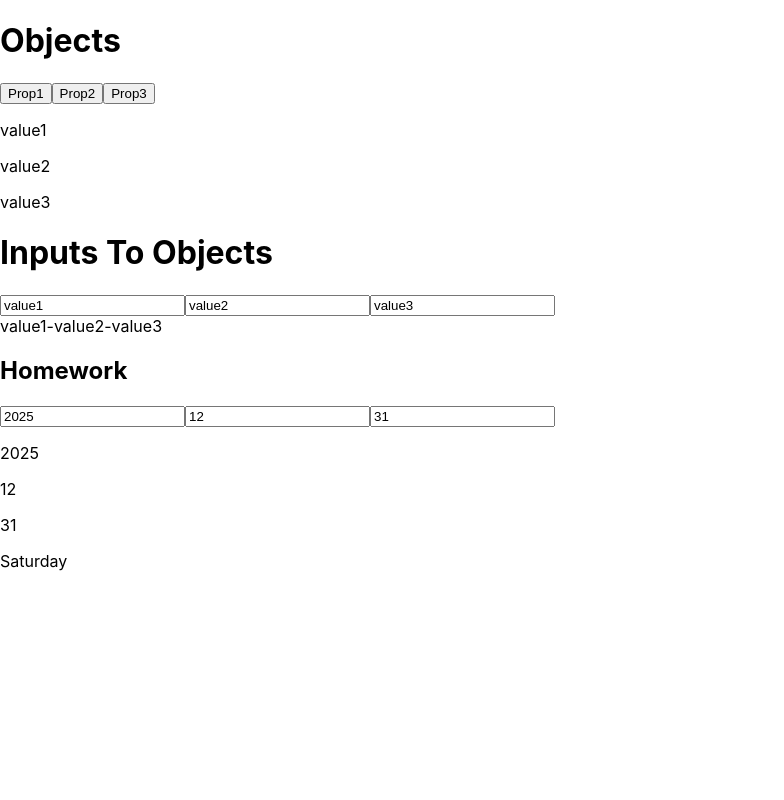
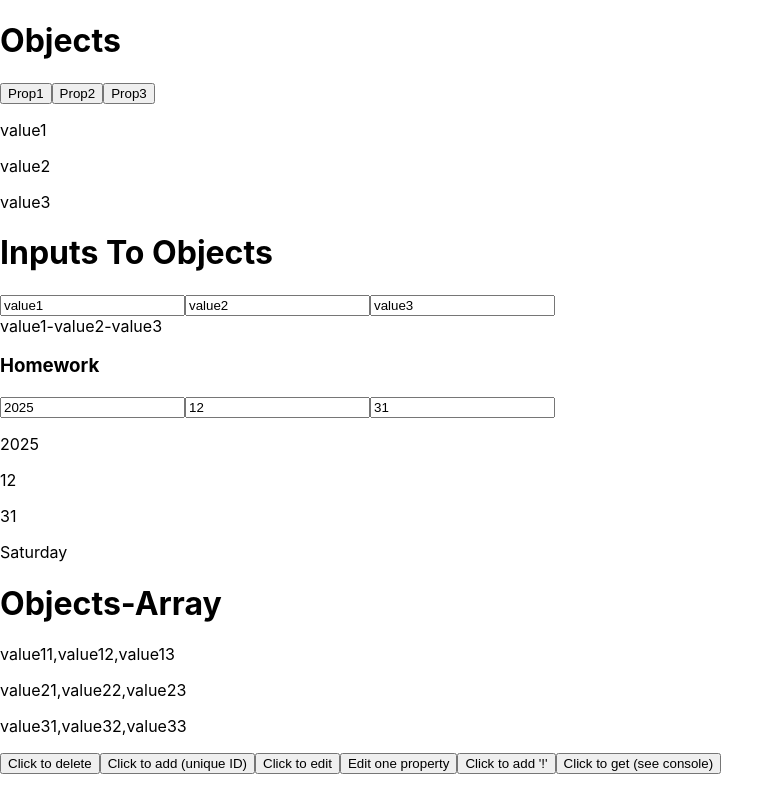
Before and after one commit to LP0013/learning-react, a React (Create React App) app: page / in a window 1280 px wide. Shown: the whole page, without its empty margins (0-784 px from the left). Built offline with nearby package versions, Linux system fonts and the light colour scheme.

Commit message:
ObjectsArray done, updated sample

```diff
--- a/src/Sample.js
+++ b/src/Sample.js
@@ -1,3 +1,5 @@
+import {useState} from "react";
+
 function Sample() {
 
     return <div>
--- a/src/index.js
+++ b/src/index.js
@@ -6,12 +6,14 @@ import App2 from './App2';
 import reportWebVitals from './reportWebVitals';
 import Objects from "./tasks/structures/Objects";
 import InputsToObjects from "./tasks/structures/InputsToObjects";
+import ObjectsArray from "./tasks/structures/ObjectsArray";
 
 ReactDOM.render(
     <React.StrictMode>
         {/*<App2 />*/}
         <Objects/>
         <InputsToObjects/>
+        <ObjectsArray/>
     </React.StrictMode>,
     document.getElementById('root')
 );
--- a/src/tasks/structures/InputsToObjects.js
+++ b/src/tasks/structures/InputsToObjects.js
@@ -56,7 +56,7 @@ function InputsToObjects() {
         <br/>
         {obj.prop1}-{obj.prop2}-{obj.prop3}
 
-        <h2>Homework</h2>
+        <h3>Homework</h3>
         <input value={xDate.year} type="number" onChange={event => changeDate(event, 'year')}/>
         <input value={xDate.month} type="number" onChange={event => changeDate(event, 'month')}/>
         <input value={xDate.day} type="number" onChange={event => changeDate(event, 'day')}/>
--- /dev/null
+++ b/src/tasks/structures/ObjectsArray.js
@@ -0,0 +1,95 @@
+import {useState} from "react";
+import uuid from 'react-uuid';
+
+/*
+Реактивность массива объектов в React
+
+Пусть в переменной хранится id элемента. Сделайте кнопку, которая будет удалять элемент с заданным id.
+Под абзацами сделайте кнопку, по нажатию на которую в наш массив будет добавляться новый элемент. Пусть при каждом нажатии на кнопку для добавляемого элемента генерируется новый id.
+Сделайте кнопку, по нажатию на которую будет изменен элемент массива с id, равным 'JAmjRlfQT8rLTm5tG2m1L'.
+Сделайте кнопку, по нажатию на которую будет браться элемент массива с указанным id, в нем будет браться свойство с указанным именем и в конец значения этого свойства будет дописываться знак '!'.
+
+*/
+
+const initNotes = [
+    {
+        id: 'GYi9G_uC4gBF1e2SixDvu',
+        prop1: 'value11',
+        prop2: 'value12',
+        prop3: 'value13',
+    },
+    {
+        id: 'IWSpfBPSV3SXgRF87uO74',
+        prop1: 'value21',
+        prop2: 'value22',
+        prop3: 'value23',
+    },
+    {
+        id: 'JAmjRlfQT8rLTm5tG2m1L',
+        prop1: 'value31',
+        prop2: 'value32',
+        prop3: 'value33',
+    },
+];
+
+const newElem = {
+    id: 'GMNCZnFT4rbBP6cirA0Ha',
+    prop1: 'value41',
+    prop2: 'value42',
+    prop3: 'value43',
+};
+
+const data = {
+    id: 'JAmjRlfQT8rLTm5tG2m1L',
+    prop1: 'value21 !',
+    prop2: 'value22 !',
+    prop3: 'value23 !',
+};
+
+const id = 'IWSpfBPSV3SXgRF87uO74';
+const prop = 'prop1';
+const value = '!!!';
+
+const id1 = 'JAmjRlfQT8rLTm5tG2m1L';
+const prop1 = 'prop2';
+
+const id2 = 'IWSpfBPSV3SXgRF87uO74'
+
+
+function ObjectsArray() {
+    let [notes, setNotes] = useState(initNotes)
+    const id = 'IWSpfBPSV3SXgRF87uO74';
+
+    const result = notes.map(note => {
+        return <p key={note.id} data-id={note.id}>
+            <span>{note.prop1}</span>,
+            <span>{note.prop2}</span>,
+            <span>{note.prop3}</span>
+        </p>;
+    });
+
+    function addElemToObj() {
+        setNotes([...notes, {...newElem, id: uuid()}])
+    }
+
+    return <div>
+        <h1>Objects-Array</h1>
+        {result}
+        <button onClick={() => setNotes(notes.filter(note => note.id !== id))}>Click to delete</button>
+        <button onClick={() => addElemToObj()}>Click to add (unique ID)</button>
+        <button onClick={() => setNotes(notes.map(note => note.id === data.id ? data : note))}>Click to edit</button>
+        <button onClick={() => setNotes(notes.map(note => note.id === id ? {...note, [prop]: value} : note))}>Edit one
+            property
+        </button>
+        <button onClick={() => setNotes(notes.map(note => note.id === id1 ? {
+            ...note,
+            [prop1]: note[prop1] + '!'
+        } : note))}>Click to add '!'
+        </button>
+        <button onClick={() => console.log(notes.reduce((x, note) => note.id === id ? note : x, {}))}>Click to get (see
+            console)
+        </button>
+    </div>
+}
+
+export default ObjectsArray;
```
